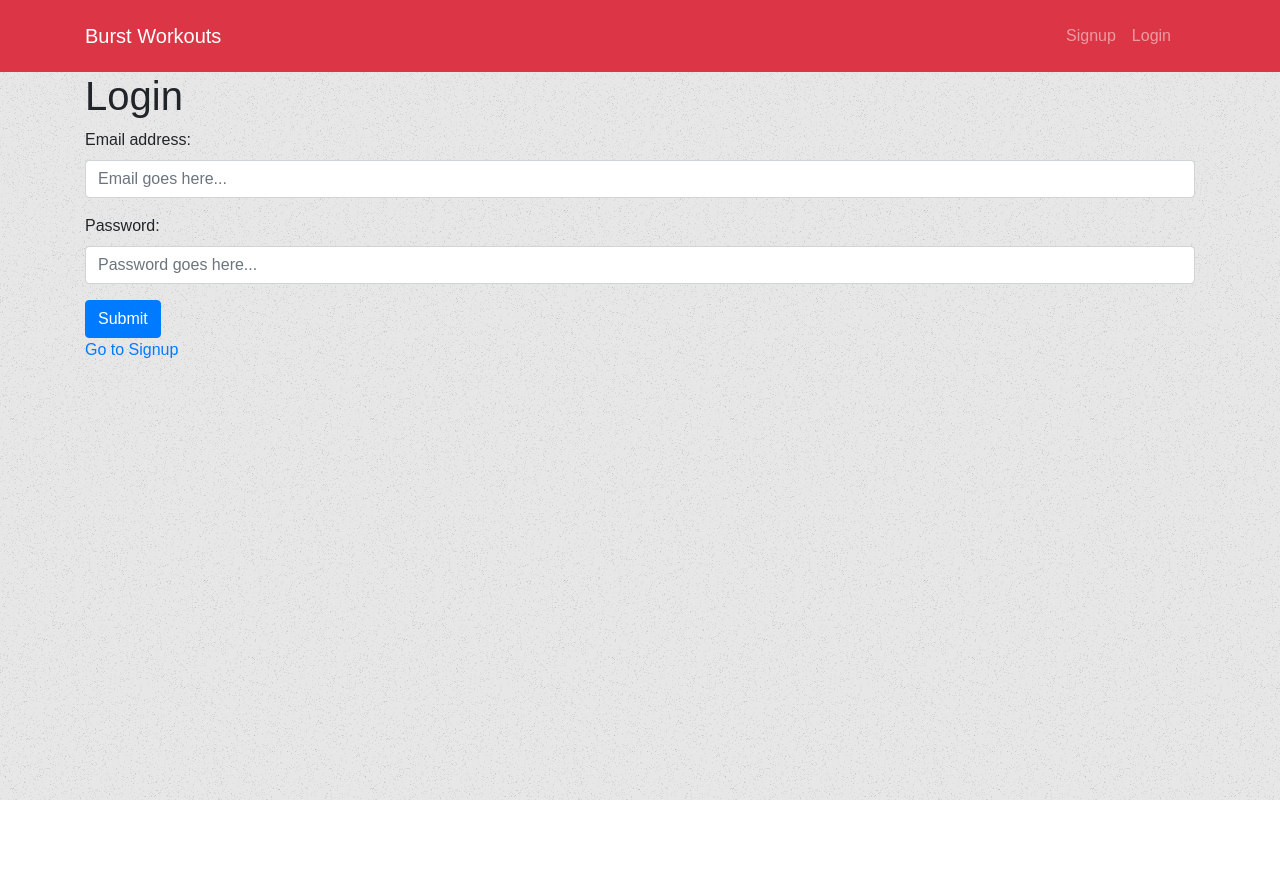
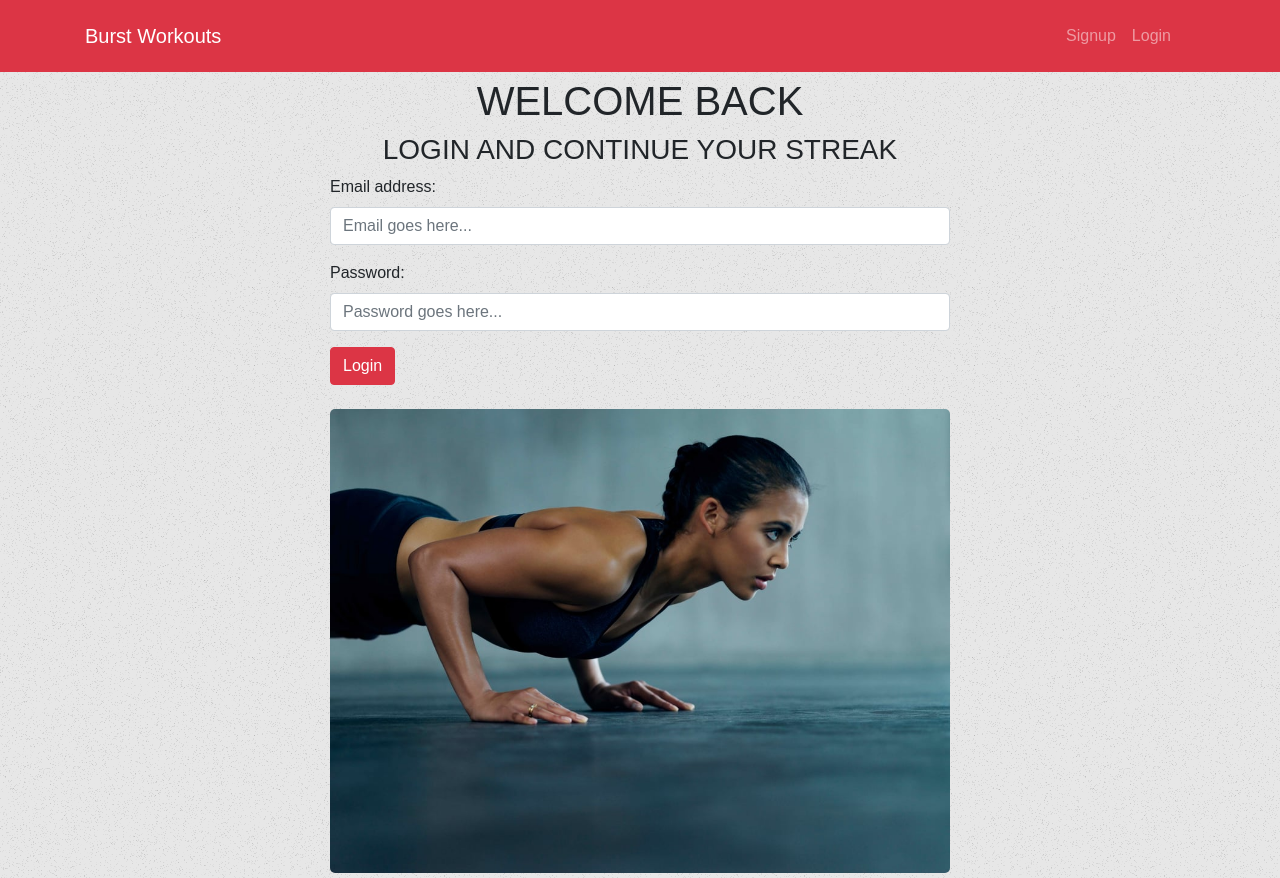
Before and after one commit to clarktyra/burst-workouts, a React (Create React App) app in the folder client/: page /login in a window 1280 px wide. Before the commit the page ends 800 px from the top, so only its background shows below. Built offline with nearby package versions, Linux system fonts and the light colour scheme.

Commit message:
changes styling and structure to sign up and login pages, using bootstrap grid

```diff
--- /dev/null
+++ b/client/src/pages/Login.css
@@ -0,0 +1,11 @@
+.headers {
+    text-align: center
+ }
+
+ .wrapper {
+     margin: 5px 5px 5px 5px
+ }
+
+ img {
+     border-radius: 5px;
+ }
--- a/client/src/pages/Login.js
+++ b/client/src/pages/Login.js
@@ -1,7 +1,13 @@
 import React, { Component } from 'react';
 import AuthService from './../components/AuthService';
 import { Link } from 'react-router-dom';
+import workoutImg from '../images/workout-image.jpg'
+import './Login.css';
 
+
+const imgStyle = {
+  width: "100%"
+}
 class Login extends Component {
   constructor() {
     super();
@@ -41,8 +47,13 @@ class Login extends Component {
 
   render() {
     return (
-      <div className="container">
-        <h1>Login</h1>
+      <div className="wrapper">
+      <div className="row">
+        <div className="container col-md-6">
+          <div className="headers">
+            <h1>WELCOME BACK </h1>
+            <h3>LOGIN AND CONTINUE YOUR STREAK</h3>
+          </div>
           <form onSubmit={this.handleFormSubmit}>
             <div className="form-group">
               <label htmlFor="email">Email address:</label>
@@ -62,9 +73,16 @@ class Login extends Component {
                 id="pwd"
                 onChange={this.handleChange} />
             </div>
-          <button type="submit" className="btn btn-primary">Submit</button>
+            <button type="submit" className="btn btn-danger">Login</button>
           </form>
-        <p><Link to="/signup">Go to Signup</Link></p>
+        </div>
+      </div>
+      <br></br>
+        <div className="row">
+          <div className="container col-md-6 ">
+            <img style={imgStyle} src={workoutImg} />
+          </div>
+        </div>
         </div>
 
     );
--- a/client/src/pages/Signup.css
+++ b/client/src/pages/Signup.css
@@ -1,3 +1,11 @@
 .headers {
    text-align: center
 }
+
+.wrapper {
+    margin: 5px 5px 5px 5px
+}
+
+img {
+    border-radius: 5px;
+}
--- a/client/src/pages/Signup.js
+++ b/client/src/pages/Signup.js
@@ -46,12 +46,12 @@ class Signup extends Component {
   render() {
 
     return (
-      <div>
+      <div className="wrapper">
         <div className="row">
           <div className="container col-md-6 signup-container">
             <div className="headers">
-            <h1>JOIN THE MOVEMENT </h1>
-            <h3>SIGN UP NOW FOR FREE</h3>
+              <h1>JOIN THE MOVEMENT </h1>
+              <h3>SIGN UP NOW FOR FREE</h3>
             </div>
 
             <form onSubmit={this.handleFormSubmit}>
@@ -89,8 +89,8 @@ class Signup extends Component {
         </div>
         <br></br>
         <div className="row">
-        <div className="container col-md-6 ">
-          <img style={imgStyle} src={jumpropeImg} />
+          <div className="container col-md-6 ">
+            <img style={imgStyle} src={jumpropeImg} />
           </div>
         </div>
         <br></br>
```
Lines whose indentation alone changed are shown as unchanged.
